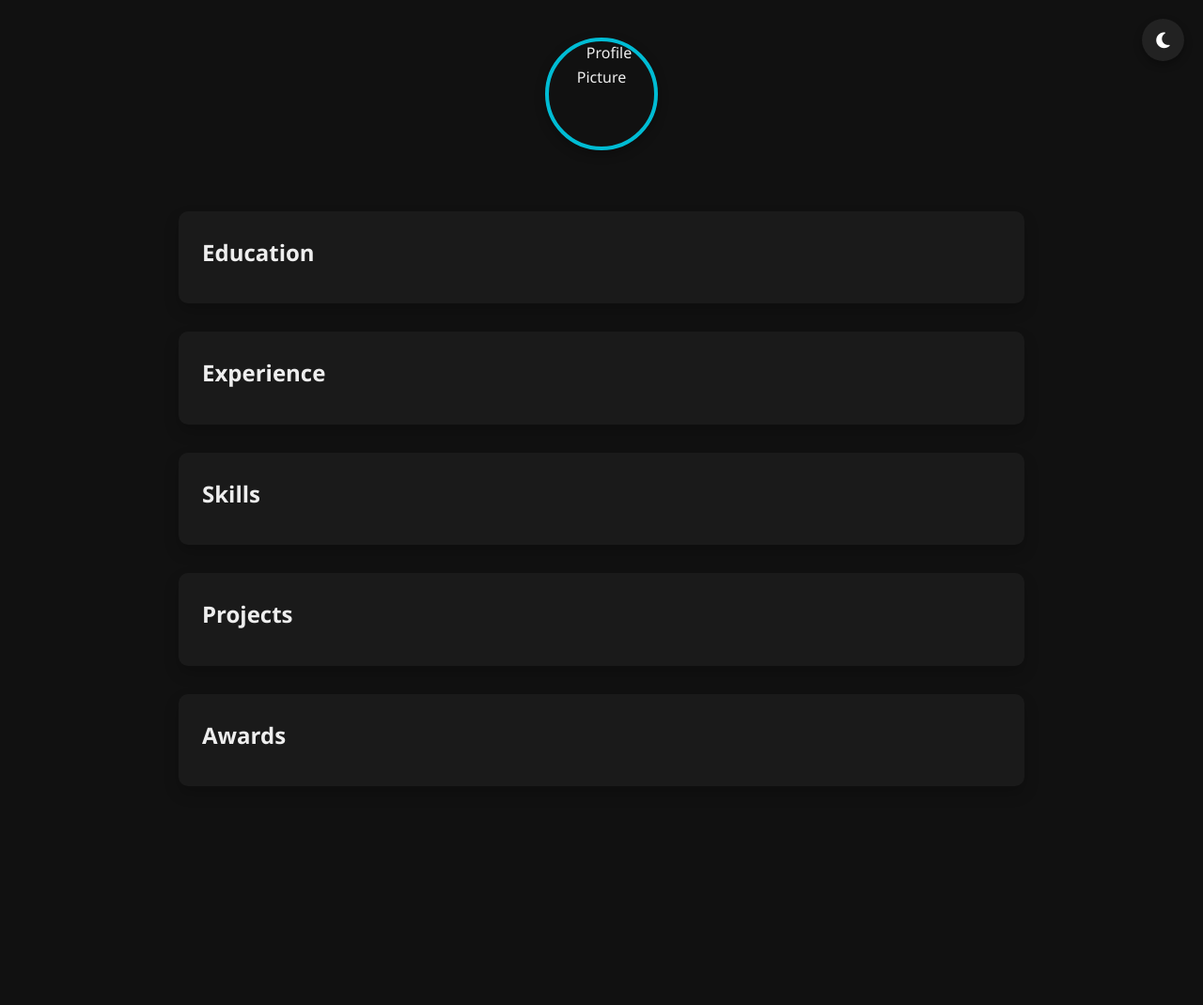
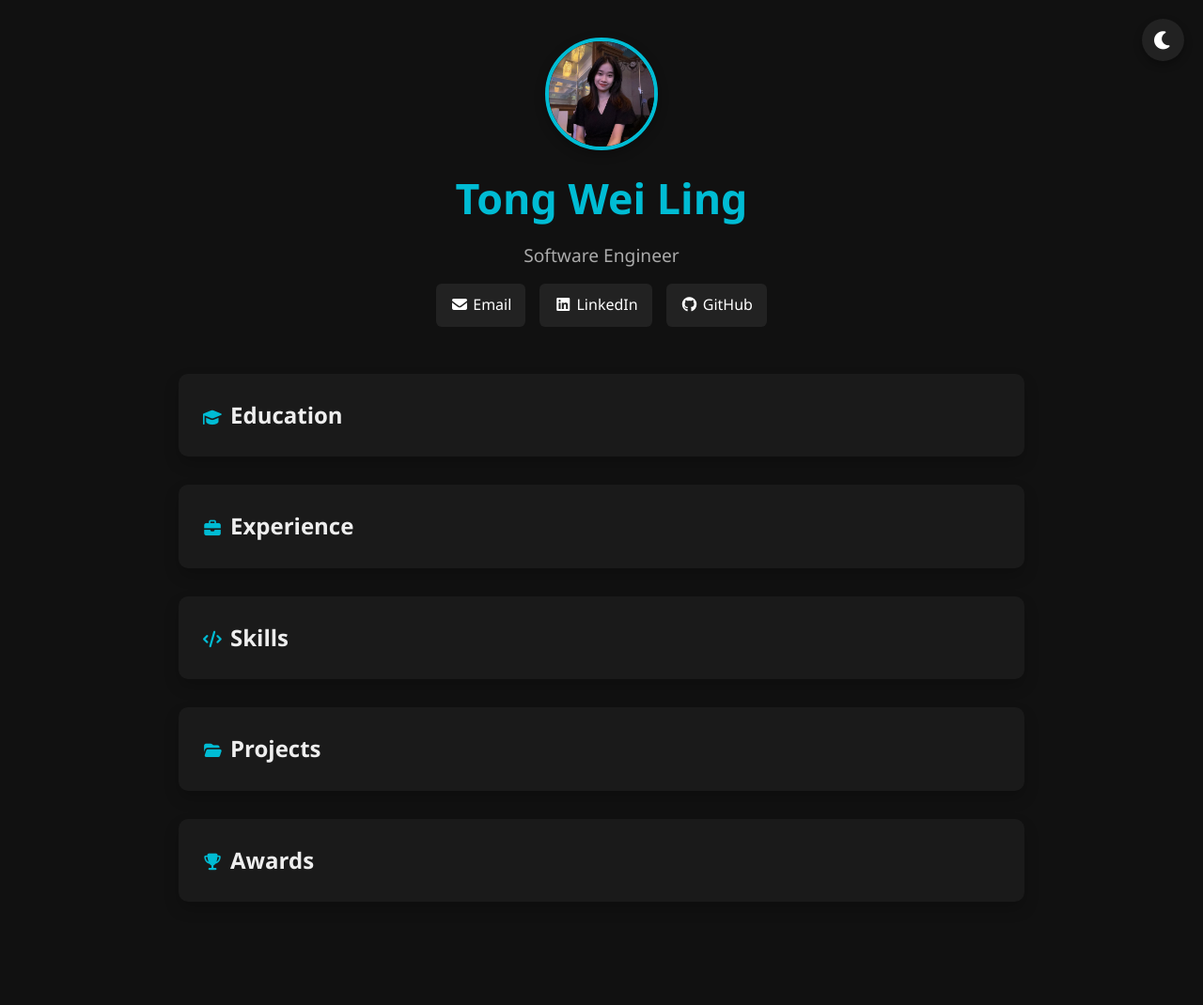
Before and after one commit to crackerskr/CV, a website built with Vite: page index.html in a window 1280 px wide. Shown: the whole page at 94% size. Before the commit the page ends 947 px from the top, so only its background shows below. Built offline with nearby package versions, Linux system fonts and the light colour scheme.

Commit message:
Convert project to Vite; build script pending

```diff
--- a/index.html
+++ b/index.html
@@ -6,14 +6,14 @@
     <meta name="viewport" content="width=device-width, initial-scale=1">
     <title>Wei Ling Tong - Resume</title>
     <!-- Styles -->
-    <link id="theme-style" rel="stylesheet" href="./styles/style.css">
-    <link rel="stylesheet" href="https://cdnjs.cloudflare.com/ajax/libs/font-awesome/6.4.0/css/all.min.css">
+    <link rel="stylesheet" href="/styles/all.min.css">
 </head>
 
 <body>
     <button id="theme-toggle" class="theme-toggle">
         <i id="theme-icon" class="fas fa-moon"></i>
     </button>
+    <link id="theme-style" rel="stylesheet" href="/styles/style.css">
 
     <div class="container">
         <!-- Profile (static) -->
@@ -61,12 +61,7 @@
         </section>
     </div>
 
-    <!-- Theme Toggle Script -->
-    <script type="module" src="./src/components/theme-toggle.js"></script>
-
-    <!-- Renderer and Collapsible Scripts -->
     <script type="module" src="./src/main.js"></script>
-    <script type="module" src="./src/components/script.js"></script>
 </body>
 
 </html>
--- a/src/components/script.js
+++ b/src/components/script.js
@@ -10,12 +10,8 @@ collapsibleCards.forEach(card => {
     const content = this.querySelector(".content");
     if (content.style.maxHeight) {
       content.style.maxHeight = null;
-      content.style.paddingTop = "0";
-      content.style.paddingBottom = "0";
     } else {
       content.style.maxHeight = content.scrollHeight + "px";
-      content.style.paddingTop = "15px";
-      content.style.paddingBottom = "15px";
     }
   });
 });
--- a/src/components/theme-toggle.js
+++ b/src/components/theme-toggle.js
@@ -1,29 +1,25 @@
+export function setupThemeToggle() {
   const toggle = document.getElementById("theme-toggle");
   const themeStyle = document.getElementById("theme-style");
   const themeIcon = document.getElementById("theme-icon");
 
-// Load saved theme on page load
+  if (!toggle || !themeStyle || !themeIcon) return;
+
+  // Load saved theme
   const savedTheme = localStorage.getItem("theme") || "dark";
+  themeStyle.href = savedTheme === "light" ? "/styles/style-light.css" : "/styles/style.css";
+  themeIcon.classList.replace(savedTheme === "light" ? "fa-moon" : "fa-sun", savedTheme === "light" ? "fa-sun" : "fa-moon");
 
-if (savedTheme === "light") {
-  themeStyle.setAttribute("href", "./styles/style-light.css");
-  themeIcon.classList.remove("fa-moon");
-  themeIcon.classList.add("fa-sun");
-} else {
-  themeStyle.setAttribute("href", "./styles/style.css");
-  themeIcon.classList.remove("fa-sun");
-  themeIcon.classList.add("fa-moon");
-}
-
-// Toggle theme on button click
   toggle.addEventListener("click", () => {
-  if (themeStyle.getAttribute("href") === "./styles/style.css") {
-    themeStyle.setAttribute("href", "./styles/style-light.css");
+    const current = themeStyle.getAttribute("href");
+    if (current.endsWith("style.css")) {
+      themeStyle.href = "/styles/style-light.css";
       themeIcon.classList.replace("fa-moon", "fa-sun");
       localStorage.setItem("theme", "light");
     } else {
-    themeStyle.setAttribute("href", "./styles/style.css");
+      themeStyle.href = "/styles/style.css";
       themeIcon.classList.replace("fa-sun", "fa-moon");
       localStorage.setItem("theme", "dark");
     }
   });
+}
--- a/src/data/profile.js
+++ b/src/data/profile.js
@@ -1,7 +1,7 @@
 export const profile = {
   name: "Tong Wei Ling",
   title: "Software Engineer",
-  image: "./images/profile.jpeg",
+  image: "/images/profile.jpeg",
   contacts: [
     {
       type: "email",
--- a/src/main.js
+++ b/src/main.js
@@ -1,17 +1,23 @@
-// src/main.js
+// Import CSS so Vite bundles it
+import '../styles/style.css';
 
-// Import everything from components via index.js
-import * as components from "./components/index.js";
+// Import all components via barrel file
+import * as components from './components/index.js';
 
-// Render profile section
+// ---------------- Render CV Sections ---------------- //
+
+// Render the profile (static)
 components.renderProfile();
 
 // Add icons to card titles
 components.renderCardTitle();
 
-// Render dynamic sections
+// Render all dynamic sections
 components.renderExperience();
 components.renderEducation();
 components.renderSkills();
 components.renderProjects();
 components.renderAwards();
+
+// --------------- Setup Theme Toggle --------------- //
+components.setupThemeToggle();
--- a/styles/style-light.css
+++ b/styles/style-light.css
@@ -104,7 +104,7 @@ a:hover {
   max-height: 0;
   transition: max-height 0.3s ease, padding 0.3s ease;
   padding-top: 0;
-  padding-bottom: 10px;
+  padding-bottom: 0;
   color: #333;
 }
 
--- a/styles/style.css
+++ b/styles/style.css
@@ -104,7 +104,7 @@ a:hover {
   max-height: 0;
   transition: max-height 0.3s ease, padding 0.3s ease;
   padding-top: 0;
-  padding-bottom: 10px;
+  padding-bottom: 0;
 }
 
 /* Collapsible content container */
```
Also changed, not shown: package.json (+7 -7 lines), 2 other files. Lines whose indentation alone changed are shown as unchanged.
